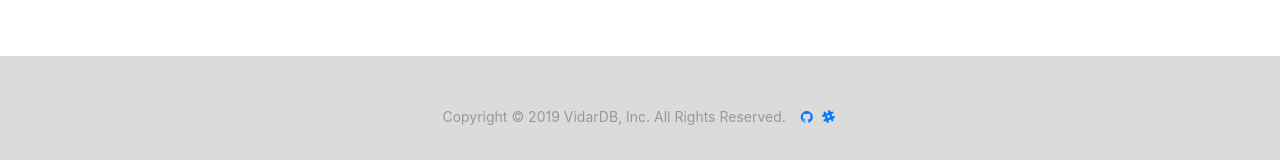
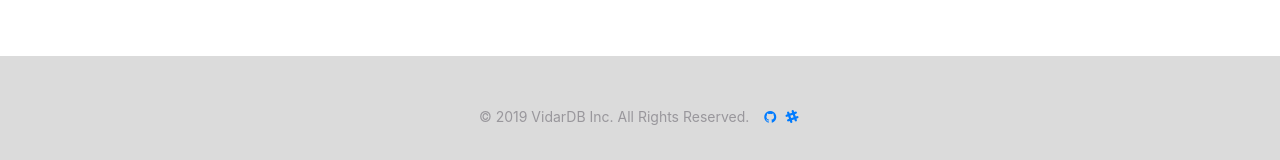
Before and after one commit to vidardb/vidardb.github.io, a Jekyll site: the page built from index.html, in a window 1280 px wide and 900 px high, scrolled down 683 px. Shown: the part 737-897 px from the top of the window. Built offline with Jekyll 4.4.1, drawn with Linux system fonts in a browser that asks for light colours.

Commit message:
fix web site slogan.

```diff
--- a/_includes/footer.html
+++ b/_includes/footer.html
@@ -1,6 +1,6 @@
 <footer class="site-footer">
   <div class="container" align="center">
-      <p style="margin-top: 15px; font-size: 14px;">Copyright &#169; {{ site.time | date: '%Y' }} VidarDB, Inc. All Rights Reserved. &nbsp;
+      <p style="margin-top: 15px; font-size: 14px;">&#169; {{ site.time | date: '%Y' }} VidarDB Inc. All Rights Reserved. &nbsp;
          <a href="//github.com/vidardb"><i class="fa fa-github fa-fw" aria-hidden="true"></i></a>&nbsp;<a href="//vidardb.slack.com"><i class="fa fa-slack fa-fw" aria-hidden="true"></i></a>
       </p>
   </div>
--- a/index.html
+++ b/index.html
@@ -12,7 +12,7 @@
     <div class="jumbotron">
       <div class="container">
         <img style="max-width:100%;overflow:hidden;" src="/assets/images/vidardb-white.png" alt="VidarDB logo">
-        <p>The <i>VidarDB</i>, one unified database system, aims for fast ingestion and immediate analytics.</p>
+        <p><i>VidarDB</i>, one unified database system, aims for fast ingestion and immediate analytics.</p>
         <!-- <p><a class="btn btn-outline-inverse btn-lg" href="/getting-started" role="button">Get Started</a></p> -->
       </div>
     </div>
```
